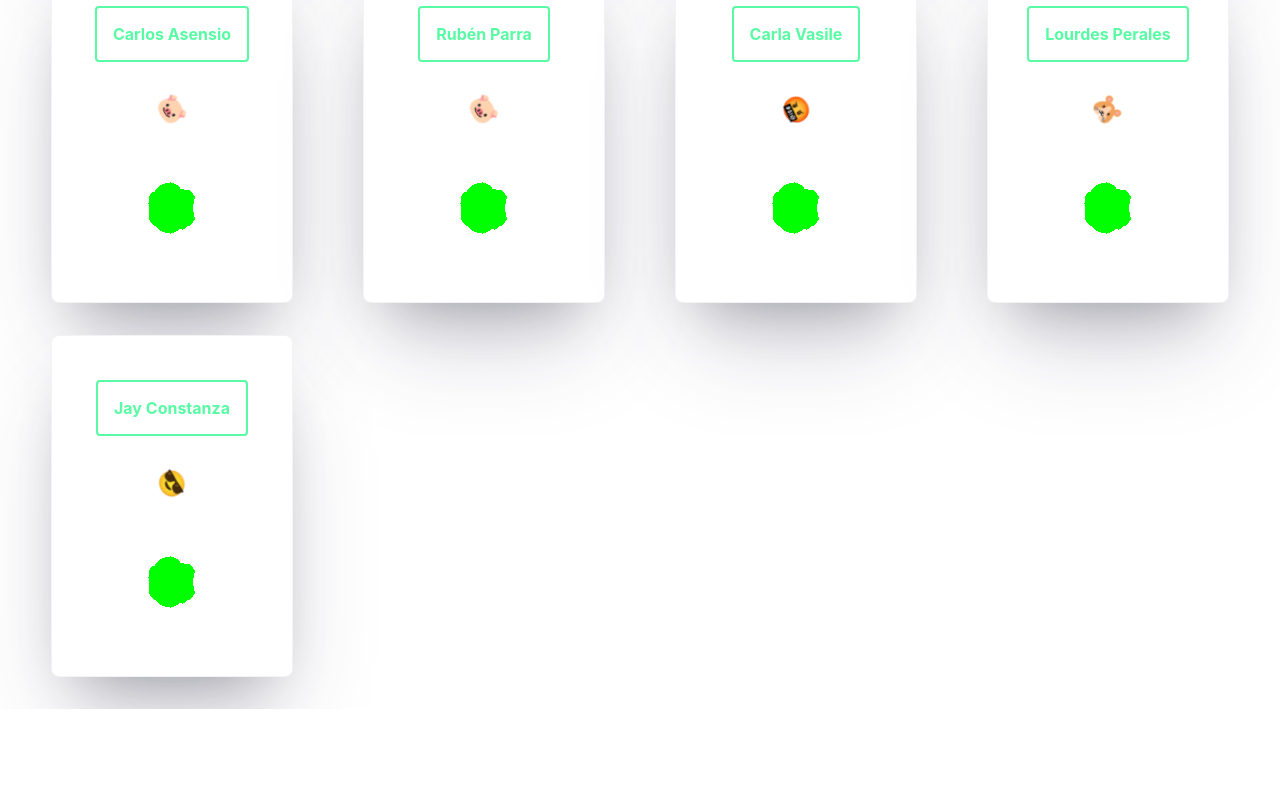
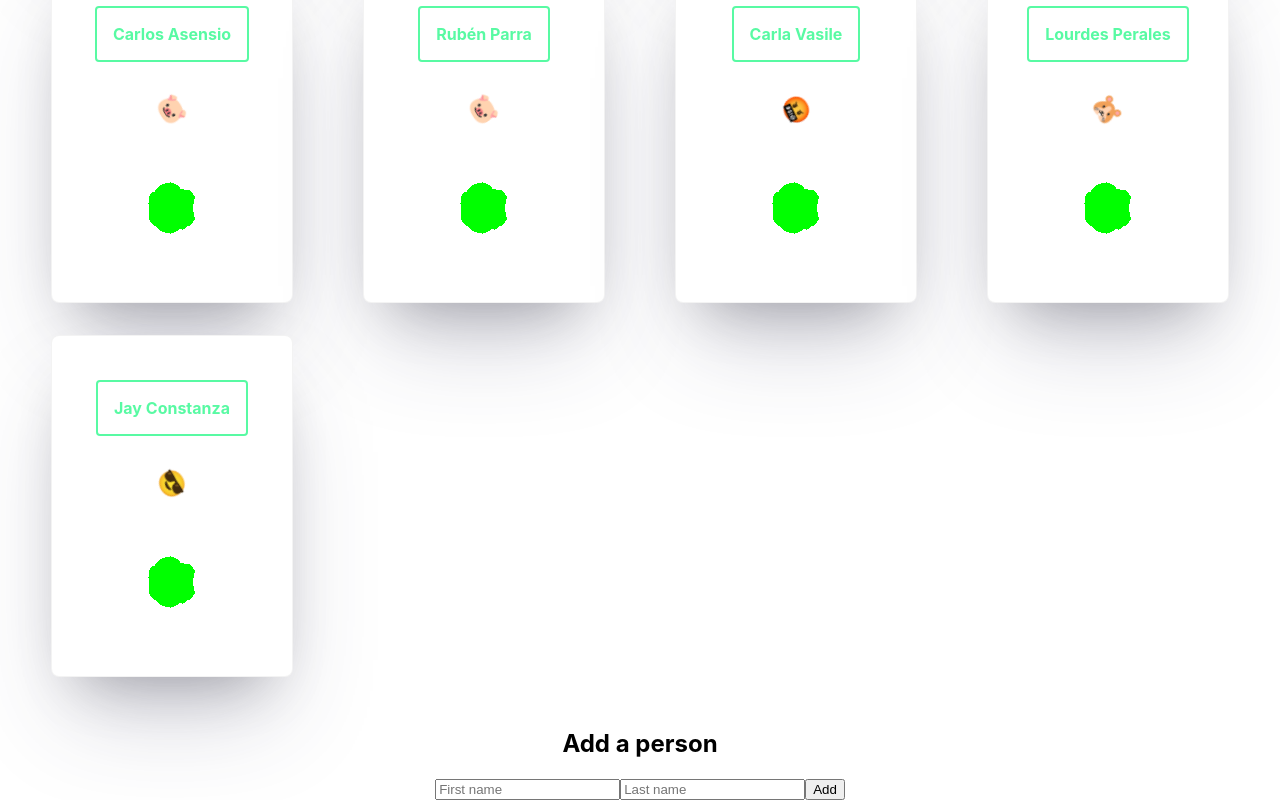
Before and after one commit to jayconstanza/jsTraining, a React (Create React App) app in the folder ex_04_react-cardGrid-tsx-ThreeJS/: page / in a window 1280 px wide. Shown: the part 445-1245 px from the top of the page. Before the commit the page ends 1154 px from the top, so only its background shows below. Built offline with nearby package versions, Linux system fonts and the light colour scheme.

Commit message:
Add Form

```diff
--- a/ex_04_react-cardGrid-tsx-ThreeJS/src/App.js
+++ b/ex_04_react-cardGrid-tsx-ThreeJS/src/App.js
@@ -2,6 +2,7 @@
 import './App.css';
 import CardList from './CardList'
 import ContextualMenu from './ContextualMenu'
+import Form from './Form'
 
 
 function App() {
@@ -9,6 +10,7 @@ function App() {
     <section className="App">
       <CardList/>
       <ContextualMenu />
+      <Form/>
     </section>
   );
 }
--- /dev/null
+++ b/ex_04_react-cardGrid-tsx-ThreeJS/src/Form.tsx
@@ -0,0 +1,75 @@
+import { Component } from 'react';
+import { Formik } from 'formik';
+
+class Form extends Component {
+
+  constructor(props: any) {
+    super(props);
+  }
+
+  render() {
+    return (
+      <div>
+        <h1>Add a person</h1>
+        <Formik
+          initialValues={{ firstName: '', lastName: '' }}
+          validate={values => {
+            // const errors = {firstName: '', lastName: ''};
+            // if (!values.firstName) {
+            //   errors.firstName = 'Required';
+            // } else if (
+            //   !/^[A-Z]+$/i.test(values.firstName)
+            // ) {
+            //   errors.firstName = 'Only letters are accepted';
+            // }
+            // return errors;
+          }}
+          onSubmit={(values, { setSubmitting }) => {
+            setTimeout(() => {
+              alert(JSON.stringify(values, null, 2));
+              setSubmitting(false);
+            }, 400);
+          }}
+        >
+          {({
+            values,
+            errors,
+            touched,
+            handleChange,
+            handleBlur,
+            handleSubmit,
+            isSubmitting,
+            /* and other goodies */
+          }) => (
+            <form onSubmit={handleSubmit}>
+              <input
+                type="text"
+                name="firstName"
+                onChange={handleChange}
+                onBlur={handleBlur}
+                value={values.firstName}
+                placeholder="First name"
+              />
+              {errors.firstName && touched.firstName && errors.firstName}
+              <input
+                type="text"
+                name="lastName"
+                onChange={handleChange}
+                onBlur={handleBlur}
+                value={values.lastName}
+                placeholder="Last name"
+              />
+              {errors.lastName && touched.lastName && errors.lastName}
+              <button type="submit" disabled={isSubmitting}>
+                Add
+              </button>
+            </form>
+          )}
+        </Formik>
+      </div>
+    );
+  }
+
+}
+
+export default Form;
```
